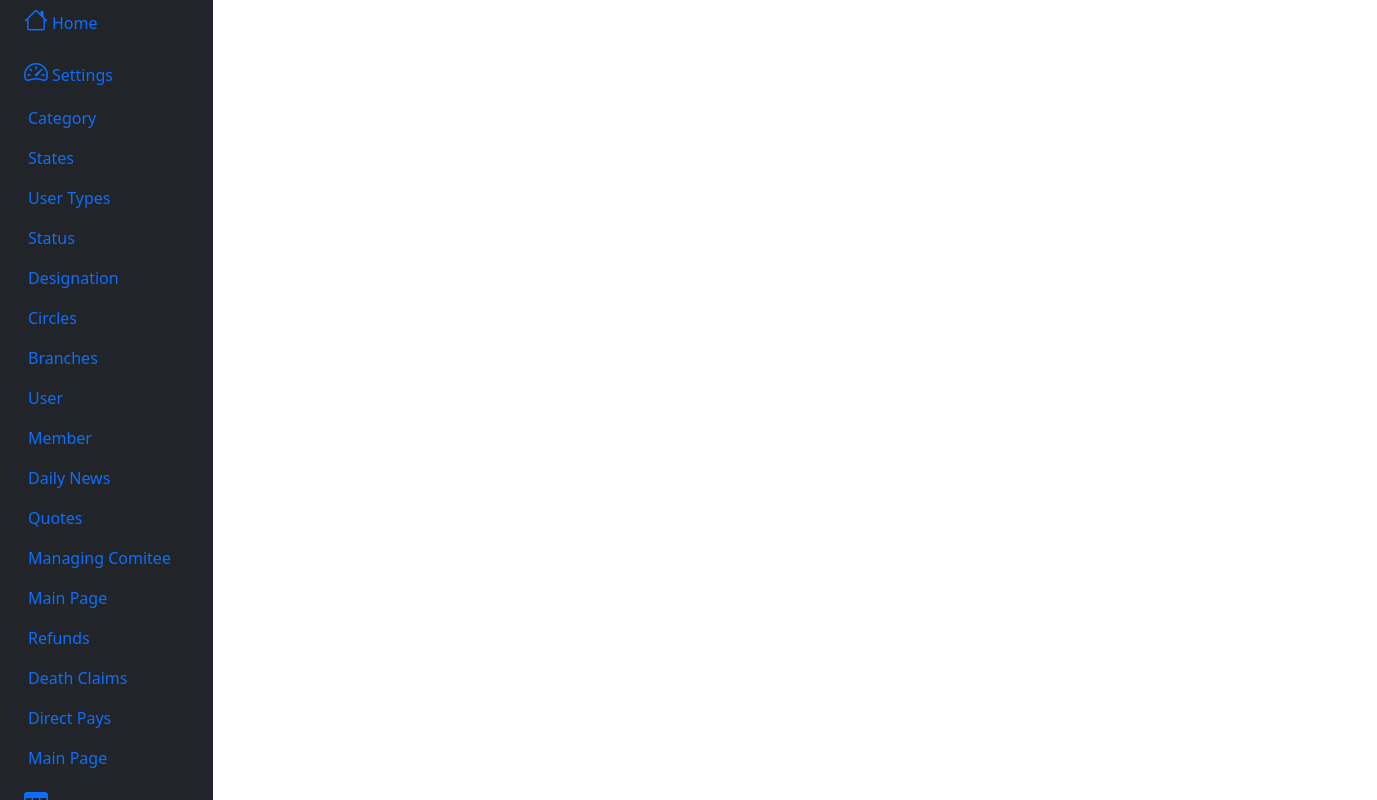
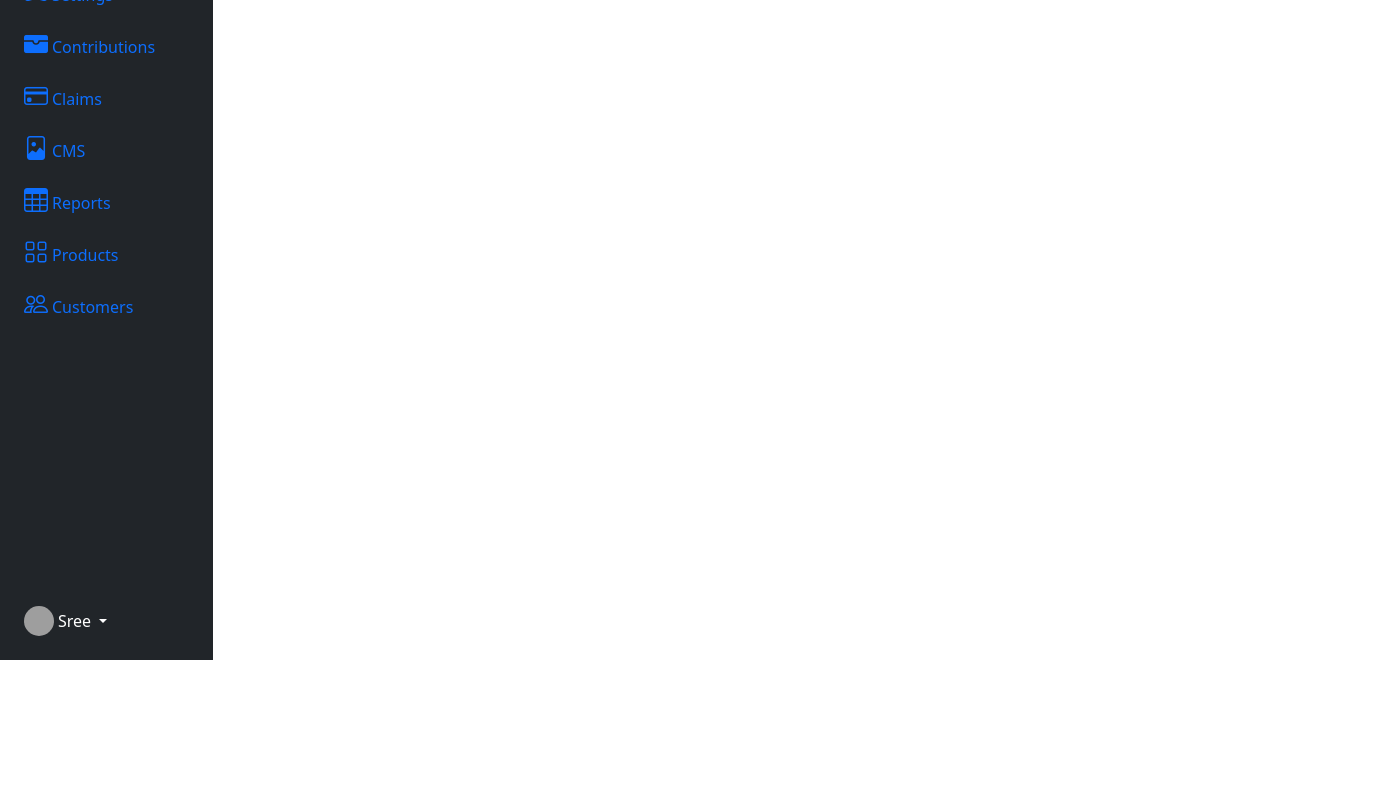
Before and after one commit to sreenathGanga1988/cbea-web, an Angular app: page / in a window 1280 px wide. Shown: the part 140-940 px from the top of the page, 1377 px wide, since content can reach past the window. After the commit the page ends 800 px from the top, so only its background shows below. Built offline with nearby package versions, Linux system fonts and the light colour scheme; grey boxes are pictures that could not be loaded.

Commit message:
menus arranged

```diff
--- a/src/app/admin-portal/category/category-list/category-list.component.html
+++ b/src/app/admin-portal/category/category-list/category-list.component.html
@@ -3,22 +3,3 @@
 
 <app-kidu-table  [_kiduTableModel]="_kiduTableModel" (SearchTextfun)="GlobalSearch($event)"    (EditButtonClickfun)="EditButtonClicked($event)"  (ConfirmActionFun)="handleConfirmation($event)"
 ></app-kidu-table>
-<button type="button" class="btn btn-primary" (click)="openModal()">Confirm Action</button>
-
-<div class="modal fade" *ngIf="show" tabindex="-1" aria-labelledby="myModalLabel" aria-hidden="true">
-  <div class="modal-dialog">
-    <div class="modal-content">
-      <div class="modal-header">
-        <h5 class="modal-title" id="myModalLabel">Confirmation</h5>
-        <button type="button" class="btn-close" aria-label="Close" (click)="closeModal()"></button>
-      </div>
-      <div class="modal-body">
-        <p>{{ data }}</p>
-      </div>
-      <div class="modal-footer">
-        <button type="button" class="btn btn-outline-secondary" (click)="closeModal()">Cancel</button>
-        <button type="button" class="btn btn-primary" (click)="handleConfirmation(true)">Confirm</button>
-      </div>
-    </div>
-  </div>
-</div>
--- a/src/app/admin-portal/dashboard/dashboard.component.html
+++ b/src/app/admin-portal/dashboard/dashboard.component.html
@@ -1,4 +1,4 @@
-<app-top-nav></app-top-nav>
+<!-- <app-top-nav></app-top-nav> -->
 
 
 <div class="container-fluid">
@@ -17,7 +17,7 @@
           <li>
             <a href="#submenu1" data-bs-toggle="collapse" class="nav-link px-0 align-middle">
               <i class="fs-4 bi-speedometer2"></i> <span class="ms-1 d-none d-sm-inline">Settings</span> </a>
-            <ul class="collapse show nav flex-column ms-1" id="submenu1" data-bs-parent="#menu">
+            <ul class="collapse  nav flex-column ms-1" id="submenu1" data-bs-parent="#menu">
               <li class="w-100">
                 <a [routerLink]="['/categories']" class="nav-link px-0"> <span
                     class="d-none d-sm-inline">Category</span></a>
@@ -49,28 +49,40 @@
                 <a [routerLink]="['/User']" class="nav-link px-0"> <span
                     class="d-none d-sm-inline">User</span></a>
               </li>
+
+
+
              <li>
-                <a [routerLink]="['/Member']" class="nav-link px-0"> <span
-                    class="d-none d-sm-inline">Member</span></a>
+
+              </li>
+
+            </ul>
           </li>
 
           <li>
-                <a [routerLink]="['/DailyNews']" class="nav-link px-0"> <span
-                    class="d-none d-sm-inline">Daily News</span></a>
+            <a href="#subcontribute" data-bs-toggle="collapse" class="nav-link px-0 align-middle ">
+              <i class="fs-4 bi-wallet-fill"></i> <span class="ms-1 d-none d-sm-inline">Contributions</span></a>
+            <ul class="collapse nav flex-column ms-1" id="subcontribute" data-bs-parent="#menu">
+              <li class="w-100">
+                <a [routerLink]="['/Member']" class="nav-link px-0"> <span
+                  class="d-none d-sm-inline">Member</span></a>
+
               </li>
               <li>
-                <a [routerLink]="['/Quotes']" class="nav-link px-0"> <span
-                    class="d-none d-sm-inline">Quotes</span></a>
+                <a [routerLink]="['/directpays']" class="nav-link px-0"> <span
+                  class="d-none d-sm-inline">Monthly Contributions</span></a>
               </li>
               <li>
-                <a [routerLink]="['/managingcomitee']" class="nav-link px-0"> <span
-                    class="d-none d-sm-inline">Managing Comitee</span></a>
+                <a [routerLink]="['/directpays']" class="nav-link px-0"> <span
+                  class="d-none d-sm-inline">Direct Pays</span></a>
+              </li>
+            </ul>
           </li>
           <li>
-                <a [routerLink]="['/MainPage']" class="nav-link px-0"> <span
-                    class="d-none d-sm-inline">Main Page</span></a>
-              </li>
-              <li>
+            <a href="#submenuclaim" data-bs-toggle="collapse" class="nav-link px-0 align-middle ">
+              <i class="fs-4 bi-credit-card"></i> <span class="ms-1 d-none d-sm-inline">Claims</span></a>
+            <ul class="collapse nav flex-column ms-1" id="submenuclaim" data-bs-parent="#menu">
+              <li class="w-100">
                 <a [routerLink]="['/refunds']" class="nav-link px-0"> <span
                   class="d-none d-sm-inline">Refunds</span></a>
               </li>
@@ -78,23 +90,45 @@
                 <a [routerLink]="['/deathclaims']" class="nav-link px-0"> <span
                   class="d-none d-sm-inline">Death Claims</span></a>
               </li>
+            </ul>
+          </li>
+
           <li>
-                <a [routerLink]="['/directpays']" class="nav-link px-0"> <span
-                    class="d-none d-sm-inline">Direct Pays</span></a>
+            <a href="#submenucms" data-bs-toggle="collapse" class="nav-link px-0 align-middle ">
+              <i class="fs-4 bi-file-image red"></i> <span class="ms-1 d-none d-sm-inline">CMS</span></a>
+            <ul class="collapse nav flex-column ms-1" id="submenucms" data-bs-parent="#menu">
+              <li class="w-100">
+
+
+                  <a [routerLink]="['/MainPage']" class="nav-link px-0"> <span
+                      class="d-none d-sm-inline">Main Page</span></a>
+
+
               </li>
               <li>
-                <a [routerLink]="['/MainPage']" class="nav-link px-0"> <span
-                    class="d-none d-sm-inline">Main Page</span></a>
+                <a [routerLink]="['/Quotes']" class="nav-link px-0"> <span
+                  class="d-none d-sm-inline">Quotes</span></a>
+              </li>
+              <li>
+                <a [routerLink]="['/DailyNews']" class="nav-link px-0"> <span
+                  class="d-none d-sm-inline">Daily News</span></a>
+              </li>
+              <li>
+                <a [routerLink]="['/managingcomitee']" class="nav-link px-0"> <span
+                    class="d-none d-sm-inline">Managing Comitee</span></a>
+              </li>
+
+              <li>
+                <a href="#" class="nav-link px-0"> <span class="d-none d-sm-inline">Item</span> 2</a>
+              </li>
+              <li>
+                <a href="#" class="nav-link px-0"> <span class="d-none d-sm-inline">Item</span> 2</a>
               </li>
             </ul>
           </li>
           <li>
-            <a href="#" class="nav-link px-0 align-middle">
-              <i class="fs-4 bi-table"></i> <span class="ms-1 d-none d-sm-inline">Orders</span></a>
-          </li>
-          <li>
-            <a href="#submenu2" data-bs-toggle="collapse" class="nav-link px-0 align-middle ">
-              <i class="fs-4 bi-bootstrap"></i> <span class="ms-1 d-none d-sm-inline">Bootstrap</span></a>
+            <a href="#submenu4" data-bs-toggle="collapse" class="nav-link px-0 align-middle ">
+              <i class="fs-4 bi-table"></i> <span class="ms-1 d-none d-sm-inline">Reports</span></a>
             <ul class="collapse nav flex-column ms-1" id="submenu2" data-bs-parent="#menu">
               <li class="w-100">
                 <a href="#" class="nav-link px-0"> <span class="d-none d-sm-inline">Item</span> 1</a>
@@ -104,6 +138,9 @@
               </li>
             </ul>
           </li>
+
+
+
           <li>
             <a href="#submenu3" data-bs-toggle="collapse" class="nav-link px-0 align-middle">
               <i class="fs-4 bi-grid"></i> <span class="ms-1 d-none d-sm-inline">Products</span> </a>
@@ -132,7 +169,7 @@
           <a href="#" class="d-flex align-items-center text-white text-decoration-none dropdown-toggle"
             id="dropdownUser1" data-bs-toggle="dropdown" aria-expanded="false">
             <img src="https://github.com/mdo.png" alt="hugenerd" width="30" height="30" class="rounded-circle">
-            <span class="d-none d-sm-inline mx-1">loser</span>
+            <span class="d-none d-sm-inline mx-1">Sree</span>
           </a>
           <ul class="dropdown-menu dropdown-menu-dark text-small shadow" aria-labelledby="dropdownUser1">
             <li><a class="dropdown-item" href="#">New project...</a></li>
```
Lines whose indentation alone changed are shown as unchanged.
